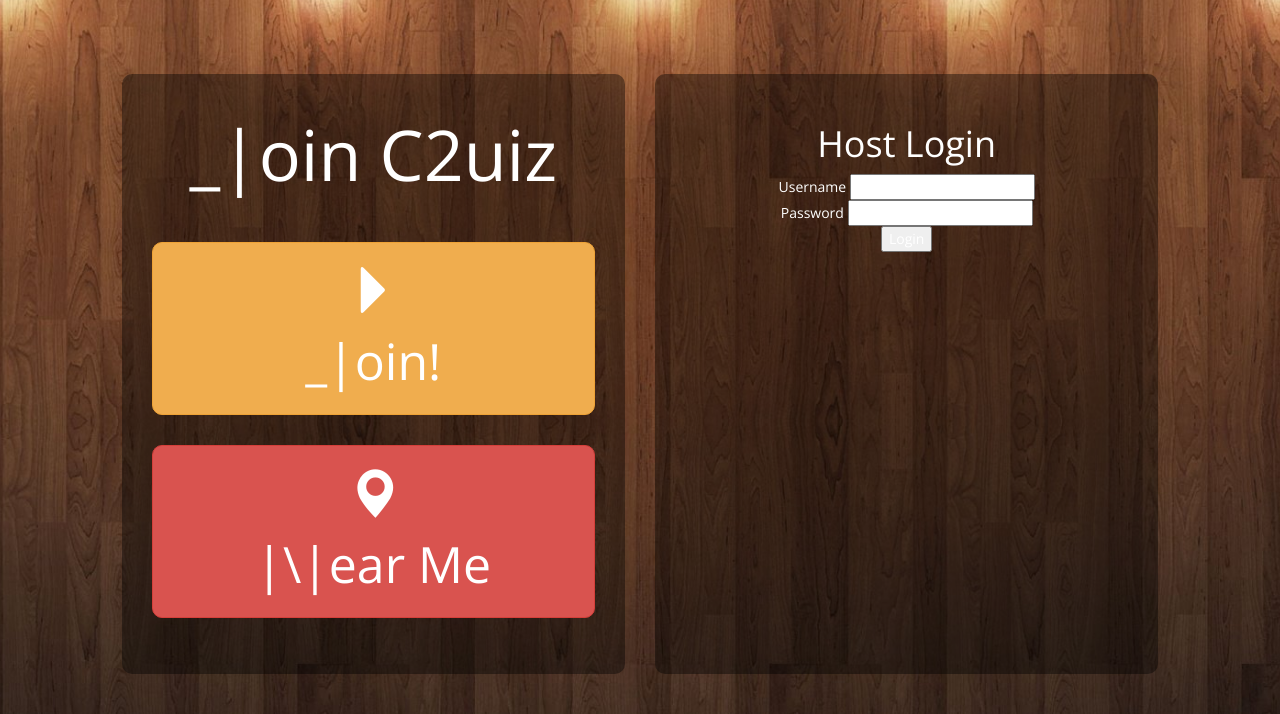
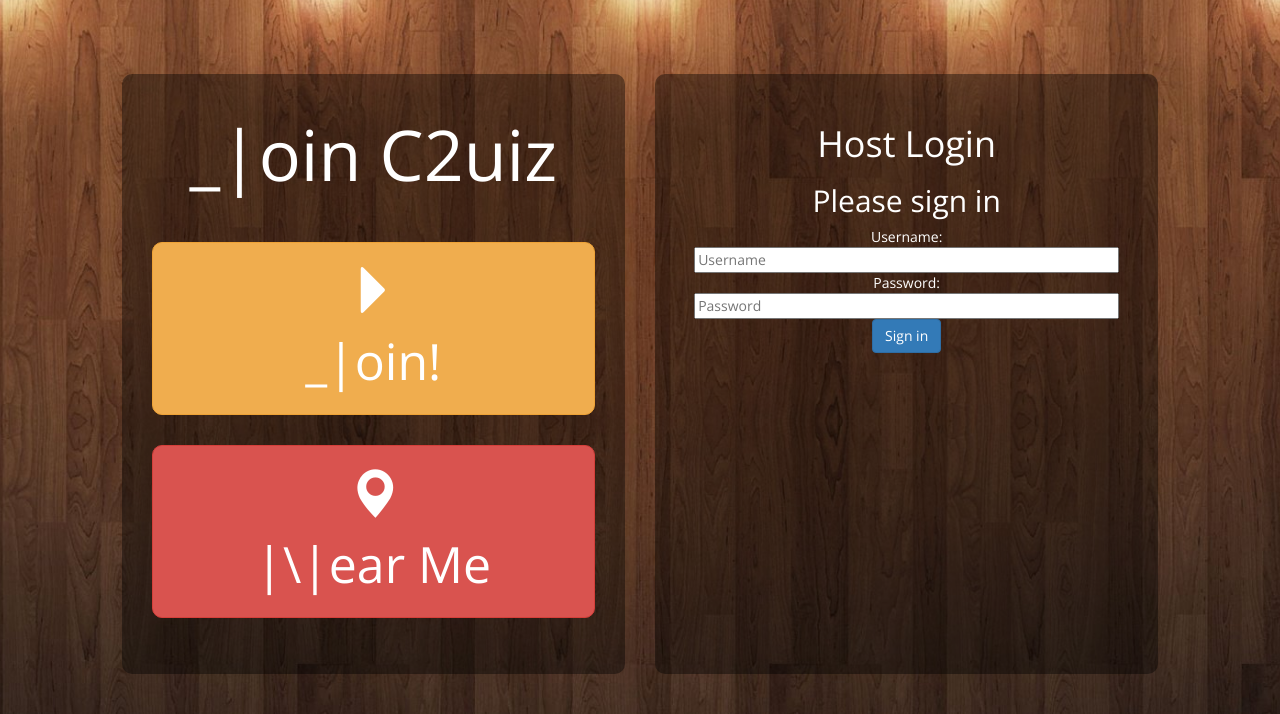
Before and after one commit to hoodscott/squiz, a Django app: page / in a window 1280 px wide. Shown: the part 51-765 px from the top of the page. Run offline with Django 3.2, Linux system fonts and the light colour scheme; some libraries are stand-ins or nearby versions.

Commit message:
Login and logout working

```diff
--- a/project_squiz/squiz/forms.py
+++ b/project_squiz/squiz/forms.py
@@ -75,11 +75,7 @@ class QuizForm(forms.ModelForm):
         fields = ('name', 'creator')
         exclude = []
 
-class LoginForm(forms.ModelForm):
+class LoginForm(forms.Form):
 
     username = forms.CharField(max_length=30)
     password = forms.CharField(max_length=30)
-
-    class Meta:
-        model = User
-        fields = ('username', 'password')
--- a/project_squiz/squiz/urls.py
+++ b/project_squiz/squiz/urls.py
@@ -23,6 +23,5 @@ urlpatterns = [
     url(r'^nearby/$', views.nearby, name='nearby'),  #shows pup quizzes and times near to the users location
 
     url(r'^register/$', views.register, name='register'),
-    url(r'^login/$', views.login, name='login'),
-    url(r'^logout/$', views.logout, name='logout'),
+    url(r'^logout/$', views.user_logout, name='logout'),
 ]
--- a/project_squiz/squiz/views.py
+++ b/project_squiz/squiz/views.py
@@ -7,7 +7,7 @@ from django.template import RequestContext
 # import forms and models of this project
 from forms import *
 from models import *
-from django.contrib.auth import authenticate, login
+from django.contrib.auth import authenticate, login, logout
 
 # view for the homepage
 def index(request):
@@ -18,19 +18,28 @@ def index(request):
 
         login_form = LoginForm(request.POST)
 
-        if login_form.is_valid():
+        #if login_form.is_valid():
 
-            username = login_form.cleaned_data['username']
-            password = login_form.cleanded_data['password']
+        # Gather the username and password provided by the user.
+        # This information is obtained from the login form.
+        username = request.POST['username']
+        password = request.POST['password']
 
-            user = authenticate(username=username, password=password)
+        user = authenticate(username=username, password=password)
 
-            if user: # if user is not none then authentication has been successful
-                if user.is_active:
-                    # If the account is valid and active, we can log the user in.
-                    # We'll send the user back to the homepage.
-                    login(request, user)
-                    return redirect(reverse('home'))
+        if user: # if user is not none then authentication has been successful
+            if user.is_active:
+                # If the account is valid and active, we can log the user in.
+                # We'll send the user back to the homepage.
+                #try:
+                login(request, user)
+                #except Exception as e:
+                #    print "not logged in"
+                print "logged in"
+                return redirect(reverse('index'))
+        #else:
+           # print login_form.errors
+
     else:
         login_form = LoginForm
 
@@ -284,15 +293,13 @@ def register(request):
         user_form = RegisterUserForm()
         host_form = RegisterHostForm()
 
-
     context_dict = {}
     context_dict['user_form'] = user_form
     context_dict['host_form'] = host_form
     context = RequestContext(request)
     return render_to_response('squiz/registration.html', context_dict, context)
 
-def login(request):
-    return HttpResponse('Login')
 
-def logout(request):
-    return HttpResponse('Logout')
+def user_logout(request):
+    logout(request)
+    return redirect(reverse('index'))
--- a/project_squiz/templates/squiz/create_quiz.html
+++ b/project_squiz/templates/squiz/create_quiz.html
@@ -24,7 +24,7 @@
         {% endfor %}
 
         <br/>
-        <button class="btn btn-primary" type="submit" name="submit" tabindex='1'>Create Quiz</button>
+        <button class="btn btn-primary" type="submit" name="submit" >Create Quiz</button>
     </form>
 
 </div>
--- a/project_squiz/templates/squiz/home.html
+++ b/project_squiz/templates/squiz/home.html
@@ -50,7 +50,7 @@
       <div class="col-md-5">
         <div class="block">
           <h1>Host Login</h1>
-            <form id="upload_form" method="post">
+            <!--form id="upload_form" method="post"  action="{% url 'index' %}">
                 {% csrf_token %}
 
                 {% for field in login_form.visible_fields %}
@@ -61,8 +61,25 @@
 
                     <br>
                 {% endfor %}
-            </form>
-            <button type="submit" > Login </button>
+
+                <button class="btn btn-primary" type="submit" name="submit"  > Login </button>
+            </form-->
+            <form class="form-signin span6" id="login_form" method="post" action="{% url 'index' %}">
+            <h2 class="form-signin-heading">Please sign in</h2>
+            {% csrf_token %}
+            {% if bad_details %}
+                <p class="errorlist">Your username and/or password were incorrect!  Please try again.</p>
+            {% elif disabled_account %}
+                <p class="errorlist">Your account is currently disabled; we can't log you in!</p>
+            {% endif %}
+
+            Username: <input type="text" class="input-block-level" placeholder="Username" name="username" value="" size="50" />
+            <br />
+            Password: <input type="password" class="input-block-level" placeholder="Password" name="password" value="" size="50"/>
+            <br/>
+            <button class="btn btn-primary" type="submit" tabindex='1'>Sign in</button>
+        </form>
+
         </div>
       </div>
     </div>
```
